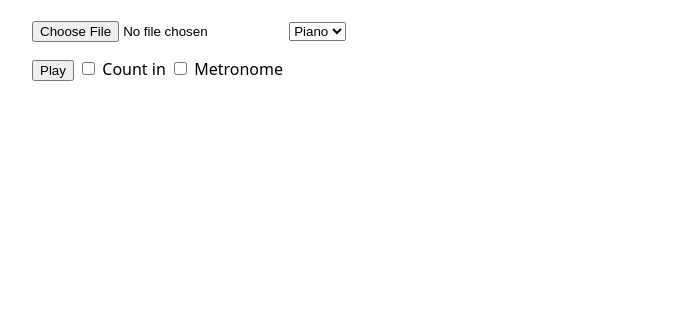
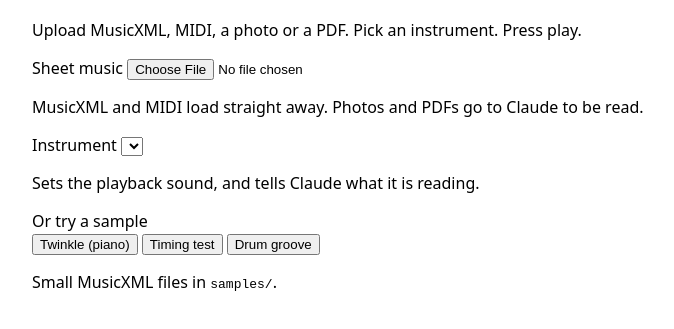
Before and after one commit to ruhansachdeva/sheet-music, a website: page public/index.html in a window 1280 px wide. Shown: the part 83-412 px from the top of the page, without its empty margins (58-732 px from the left). Drawn offline with Linux system fonts and the light colour scheme.

Commit message:
Lay out the page: upload, controls, score and question panel

```diff
--- a/public/index.html
+++ b/public/index.html
@@ -5,27 +5,75 @@
     <meta name="viewport" content="width=device-width, initial-scale=1" />
     <title>Sheet Music Player</title>
     <link rel="stylesheet" href="style.css" />
+    <!-- OpenSheetMusicDisplay ships a UMD bundle, so it loads as a plain script
+         and the modules below use the global it defines. -->
+    <script src="https://cdn.jsdelivr.net/npm/opensheetmusicdisplay@2.2.1/build/opensheetmusicdisplay.min.js"></script>
 </head>
 <body>
     <header>
         <h1>Sheet Music Player</h1>
+        <p class="tagline">
+            Upload MusicXML, MIDI, a photo or a PDF. Pick an instrument. Press play.
+        </p>
     </header>
 
     <main>
-        <section id="upload">
-            <input type="file" id="file" accept=".musicxml,.xml,.mxl,.mid,.midi,image/*,application/pdf" />
-            <select id="instrument">
-                <option value="piano">Piano</option>
-            </select>
+        <section id="setup">
+            <div class="field">
+                <label for="file">Sheet music</label>
+                <input
+                    type="file"
+                    id="file"
+                    accept=".musicxml,.xml,.mxl,.mid,.midi,image/*,application/pdf"
+                />
+                <p class="hint">
+                    MusicXML and MIDI load straight away. Photos and PDFs go to Claude to be read.
+                </p>
+            </div>
+
+            <div class="field">
+                <label for="instrument">Instrument</label>
+                <select id="instrument"></select>
+                <p class="hint">Sets the playback sound, and tells Claude what it is reading.</p>
+            </div>
+
+            <div class="field">
+                <label>Or try a sample</label>
+                <div class="samples">
+                    <button data-sample="twinkle.musicxml">Twinkle (piano)</button>
+                    <button data-sample="timing-test.musicxml">Timing test</button>
+                    <button data-sample="drum-groove.musicxml">Drum groove</button>
+                </div>
+                <p class="hint">Small MusicXML files in <code>samples/</code>.</p>
+            </div>
         </section>
 
-        <section id="controls">
-            <button id="play">Play</button>
-            <label><input type="checkbox" id="count-in" /> Count in</label>
-            <label><input type="checkbox" id="metronome" /> Metronome</label>
+        <p id="status" class="status" hidden></p>
+
+        <section id="questions" class="questions" hidden></section>
+
+        <section id="controls" hidden>
+            <div class="transport">
+                <button id="play" class="primary">Play</button>
+                <button id="stop">Stop</button>
+            </div>
+
+            <div class="tempo">
+                <label for="tempo">Tempo</label>
+                <input type="range" id="tempo" min="30" max="240" step="1" value="100" />
+                <output id="tempo-value">100 BPM</output>
+                <button id="tempo-reset" class="link" hidden>Reset to score tempo</button>
+            </div>
+
+            <div class="toggles">
+                <label><input type="checkbox" id="count-in" /> Count in</label>
+                <label><input type="checkbox" id="metronome" /> Metronome</label>
+            </div>
         </section>
 
-        <section id="score"></section>
+        <p id="piece" class="piece" hidden></p>
+        <section id="score" class="score"></section>
+        <section id="roll" class="roll" hidden></section>
     </main>
 
     <script type="module" src="app.js"></script>
```
